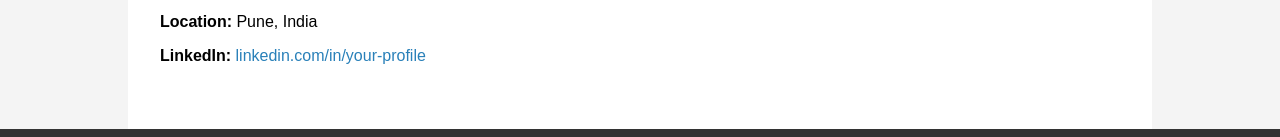
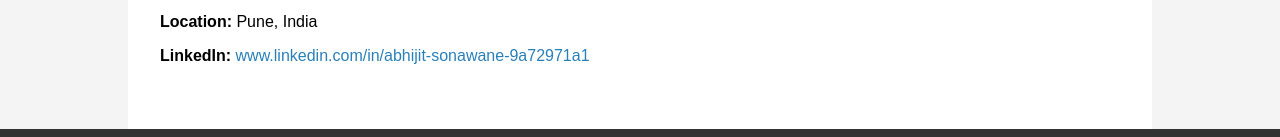
Before and after one commit to abhijit-sonawane-1998/abhijit-sonawane-portfolio, a plain HTML site: page index.html in a window 1280 px wide. Shown: the part 1146-1283 px from the top of the page. Drawn offline with Linux system fonts and the light colour scheme.

Commit message:
Update index.html

```diff
--- a/index.html
+++ b/index.html
@@ -75,7 +75,7 @@
       <p><strong>Email:</strong> <a href="mailto:abhijit.sonawane1998@gmail.com">abhijit.sonawane1998@gmail.com</a></p>
       <p><strong>Phone:</strong> +91 9890255699</p>
       <p><strong>Location:</strong> Pune, India</p>
-      <p><strong>LinkedIn:</strong> <a href="www.linkedin.com/in/abhijit-sonawane-9a72971a1">linkedin.com/in/your-profile</a></p>
+      <p><strong>LinkedIn:</strong> <a href="www.linkedin.com/in/abhijit-sonawane-9a72971a1">www.linkedin.com/in/abhijit-sonawane-9a72971a1</a></p>
     </section>
   </div>
 
```
